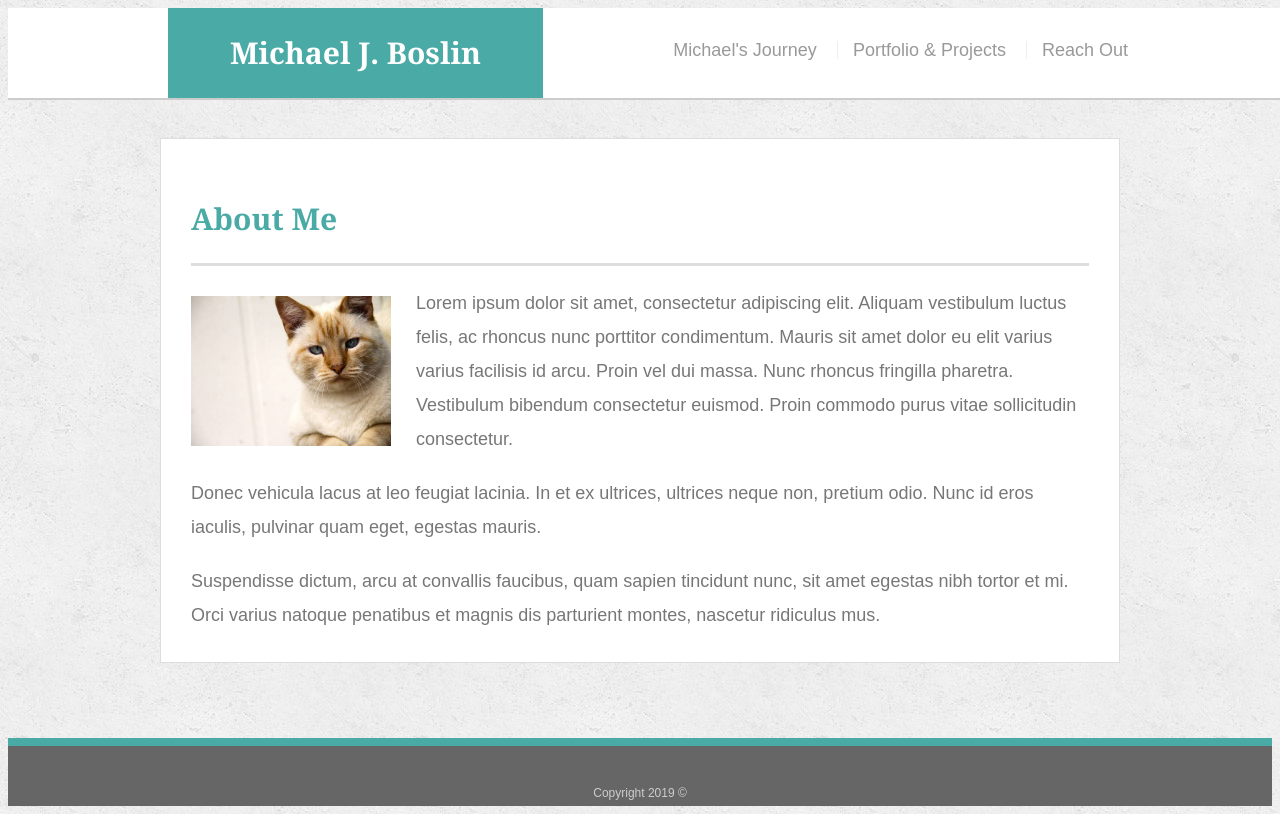
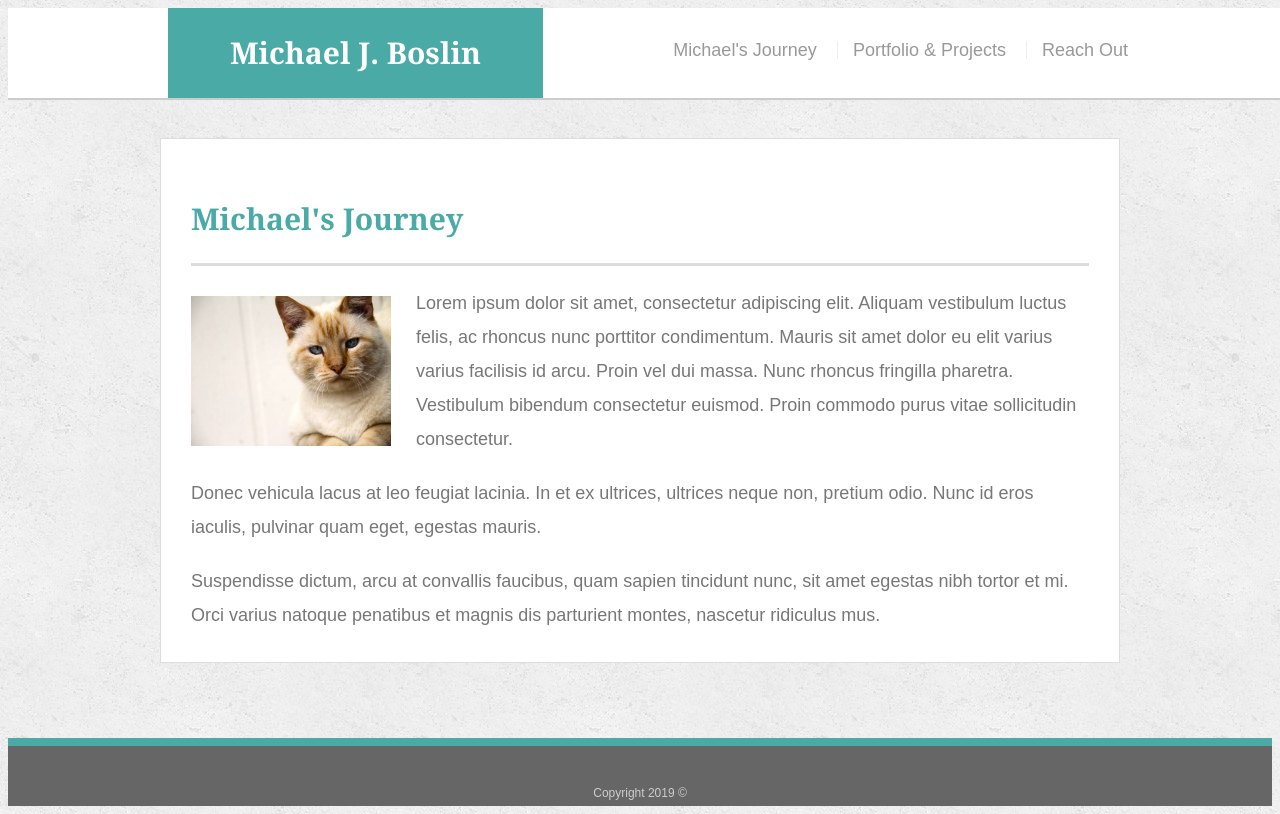
Before and after one commit to mboslin/Responsive-Portfolio, a plain HTML site: page index.html in a window 1280 px wide. Drawn offline with Linux system fonts and the light colour scheme.

```diff
--- a/index.html
+++ b/index.html
@@ -24,7 +24,7 @@
 
   <div id="main-container" class="container">
     <section class="main-section">
-      <h1>About Me</h1>
+      <h1>Michael's Journey</h1>
 
       <img src="assets/images/cat.jpg" class="auth-image" alt="Your Name">
 
```
Also changed, not shown: assets/css/style.css (line endings or trailing spaces).
